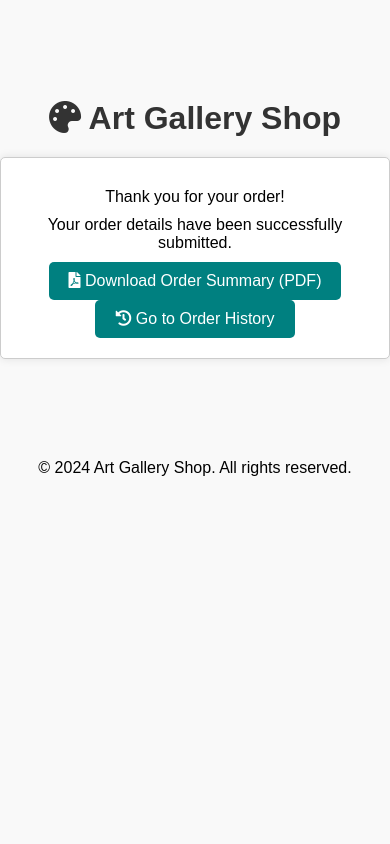
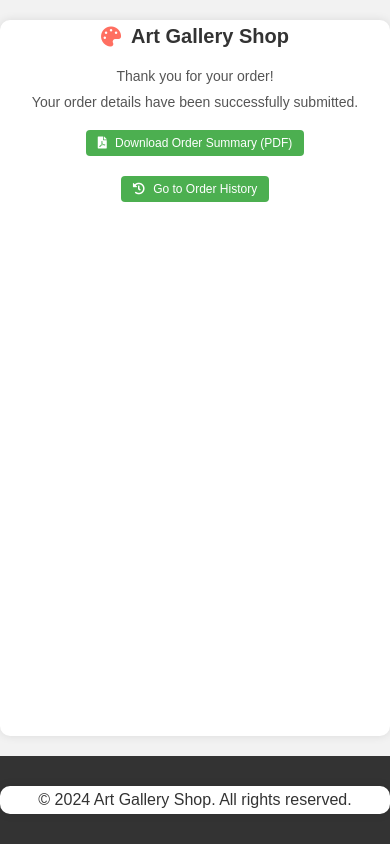
Before and after one commit to ashutosh989052/art_gallery_shop, a PHP site: page /confirmation.php in a window 390 px wide. Run offline with PHP 8.4, Linux system fonts and the light colour scheme; a user stored in the database is signed in.

Commit message:
modified:   confirmation.php 	new file:   style2/confirmation_style.css

```diff
--- a/confirmation.php
+++ b/confirmation.php
@@ -6,7 +6,7 @@
     <meta name="viewport" content="width=device-width, initial-scale=1.0">
     <title>Confirmation Page - Art Gallery Shop</title>
     <link rel="stylesheet" href="https://cdnjs.cloudflare.com/ajax/libs/font-awesome/5.15.4/css/all.min.css">
-    <link rel="stylesheet" href="style/confirmation_style.css">
+    <link rel="stylesheet" href="style2/confirmation_style.css">
 </head>
 
 <body>
@@ -30,7 +30,6 @@
 // Start the session
 session_start();
 
-// Destroy the session after 5 seconds
 echo "<script>
     setTimeout(function() {
         window.location.href = 'index.php'; // Redirect to index.php
@@ -39,8 +38,6 @@ echo "<script>
     setTimeout(function() {
         window.location.href = 'index.php'; // Redirect to index.php
         <?php
-            // Unset all session variables
-            // Destroy the session
             session_destroy();
         ?>
     }, 5000); // 5000 milliseconds = 5 seconds
--- /dev/null
+++ b/style2/confirmation_style.css
@@ -0,0 +1,137 @@
+/* Base styles */
+body {
+    font-family: Arial, sans-serif;
+    background-color: #f2f2f2; /* Light textured background */
+    margin: 0;
+    padding: 0;
+    overflow-x: hidden; /* Prevent horizontal scrolling */
+    display: flex;
+    flex-direction: column;
+    min-height: 100vh;
+}
+
+.container {
+    max-width: 1200px;
+    margin: 50px auto;
+    padding: 20px;
+    border-radius: 10px;
+    background-color: #fff;
+    box-shadow: 0 0 10px rgba(0, 0, 0, 0.1);
+    text-align: center;
+    animation: fadeIn 1s;
+    flex: 1 0 auto; /* Allow the container to grow, but not force it to fill the space */
+}
+
+.project-name {
+    font-size: 28px;
+    color: #333;
+    margin: 0;
+    display: flex;
+    justify-content: center;
+    align-items: center;
+    animation: fadeIn 1s;
+}
+
+.project-name i {
+    margin-right: 10px;
+    color: #ff6f61;
+}
+
+.confirmation-message {
+    margin-top: 20px;
+    font-size: 18px;
+    color: #555;
+    animation: fadeIn 1.5s;
+}
+
+.confirmation-message p {
+    margin: 10px 0;
+}
+
+.download-link {
+    display: inline-block;
+    padding: 10px 20px;
+    background-color: #4CAF50;
+    color: white;
+    text-decoration: none;
+    border: none;
+    border-radius: 4px;
+    margin: 10px 5px;
+    transition: background-color 0.3s, transform 0.3s;
+    font-size: 16px;
+    animation: fadeIn 2s;
+}
+
+.download-link i {
+    margin-right: 5px;
+}
+
+.download-link:hover {
+    background-color: #45a049;
+    transform: scale(1.05);
+}
+
+.footer {
+    background-color: #333;
+    color: #333;
+    text-align: center;
+    padding: 10px 0;
+    width: 100%;
+    flex-shrink: 0;
+    animation: fadeIn 2.5s;
+}
+
+.footer p {
+    margin: 0;
+}
+
+/* Keyframes for animations */
+@keyframes fadeIn {
+    from {
+        opacity: 0;
+    }
+    to {
+        opacity: 1;
+    }
+}
+
+/* Media queries for different screen sizes */
+@media screen and (max-width: 768px) {
+    .container {
+        margin: 30px auto;
+        padding: 10px;
+    }
+
+    .project-name {
+        font-size: 24px;
+    }
+
+    .confirmation-message {
+        font-size: 16px;
+    }
+
+    .download-link {
+        padding: 8px 16px;
+        font-size: 14px;
+    }
+}
+
+@media screen and (max-width: 480px) {
+    .container {
+        margin: 20px auto;
+        padding: 5px;
+    }
+
+    .project-name {
+        font-size: 20px;
+    }
+
+    .confirmation-message {
+        font-size: 14px;
+    }
+
+    .download-link {
+        padding: 6px 12px;
+        font-size: 12px;
+    }
+}
```
